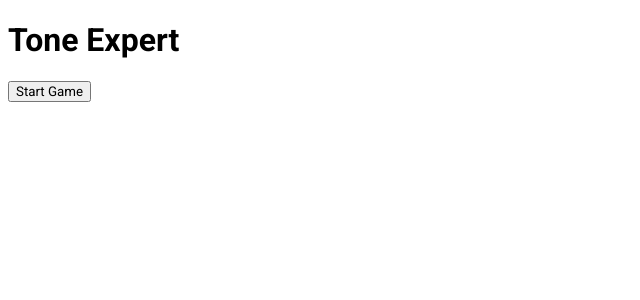
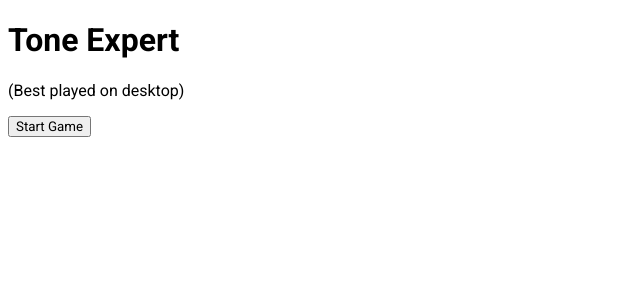
Before and after one commit to kwangric/ear-training-test, a React (Vite) app: page / in a window 1280 px wide. Shown: the top 300 px of the page, without its empty margins (0-640 px from the left). Built offline with nearby package versions, Linux system fonts and the light colour scheme; a web font is replaced by a local one.

Commit message:
Added message about desktop

```diff
--- a/src/App.jsx
+++ b/src/App.jsx
@@ -18,6 +18,7 @@ function App() {
       ) : (
         <div>
           <h1>Tone Expert</h1>
+          <p>(Best played on desktop)</p>
           <button onClick={() => startGame(true)}>Start Game</button>
         </div>
       )}
```
